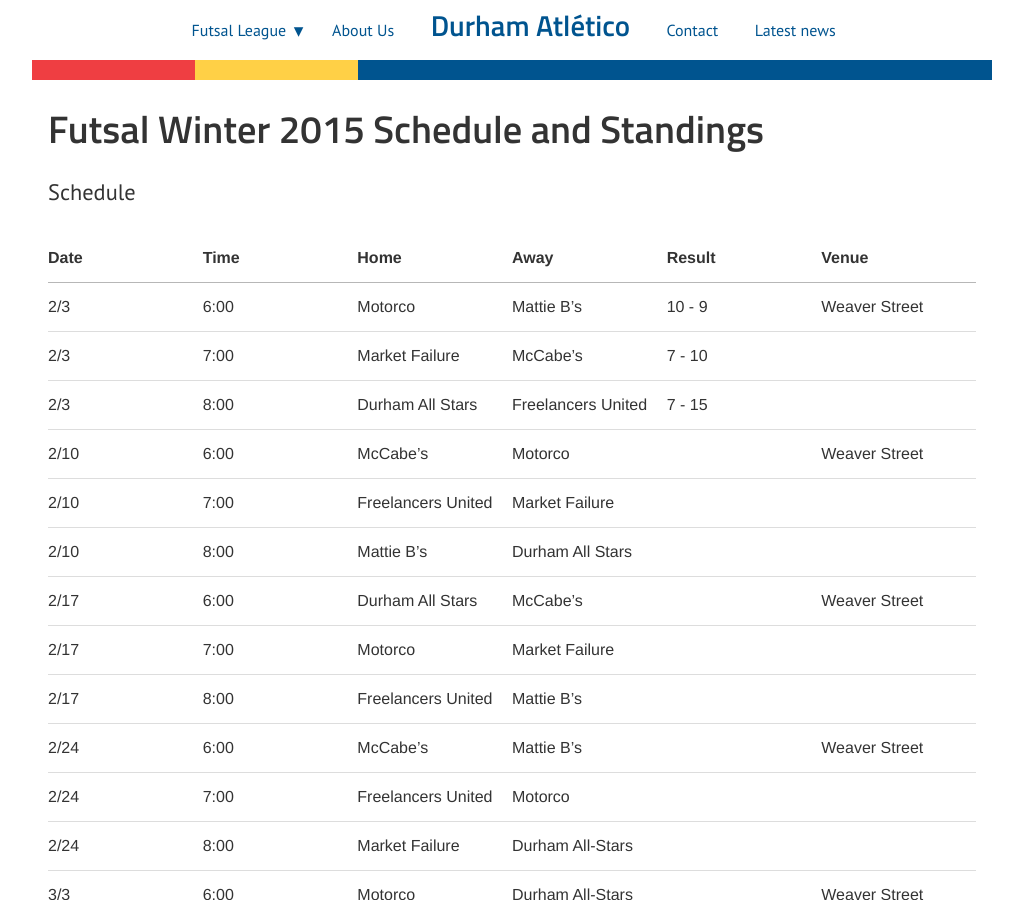
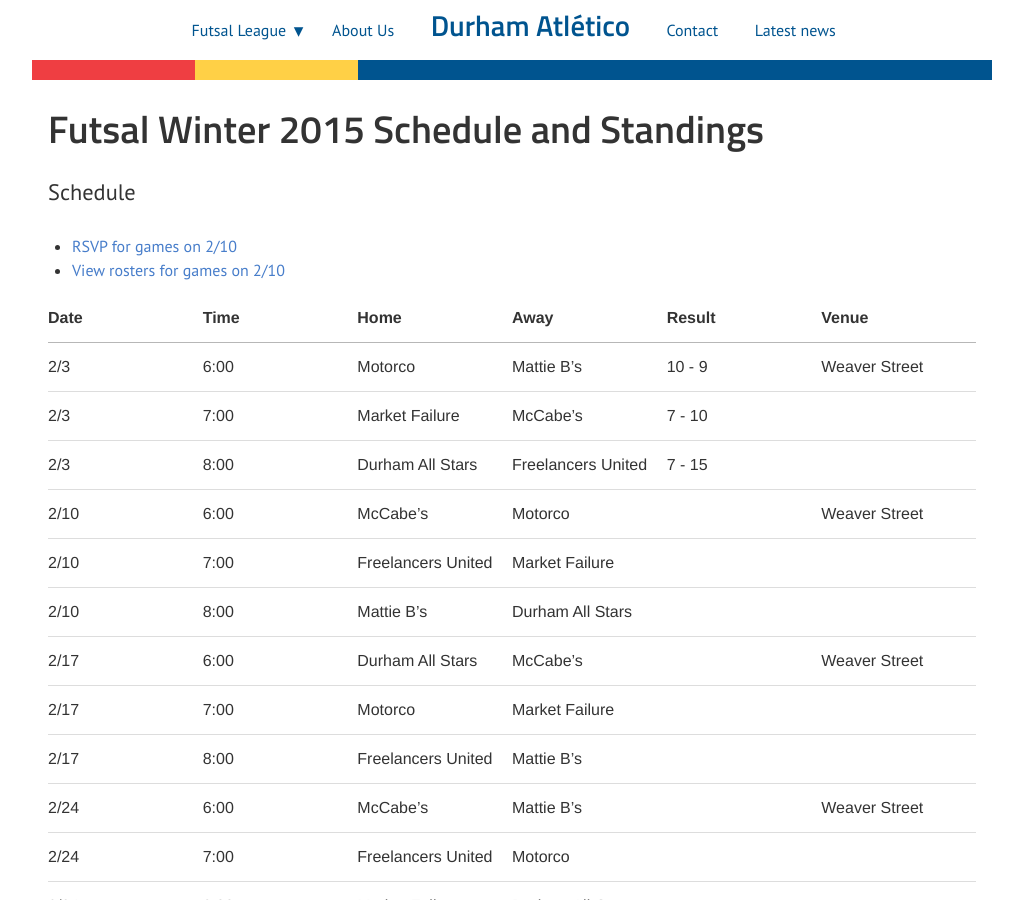
Before and after one commit to durhamatletico/durhamatletico.github.io, a Jekyll site: the page built from futsal/schedule.md, in a window 1280 px wide and 900 px high. Shown: the whole window, without its empty margins (128-1151 px from the left). Built offline with Jekyll 4.4.1, drawn with Linux system fonts in a browser that asks for light colours.

Commit message:
Add links to RSVP and view roster for 2/10

```diff
--- a/futsal/schedule.md
+++ b/futsal/schedule.md
@@ -5,6 +5,9 @@ permalink: /futsal/schedule/
 ---
 
 ## Schedule
+
+- [RSVP for games on 2/10](https://docs.google.com/forms/d/1DgcSE6DD5oc533_5CnWHsri3S_Gg5BWggF2JFOSiPGw/viewform)
+- [View rosters for games on 2/10](https://docs.google.com/spreadsheets/d/1dBXJ5f4XHlwjMbELjvh-2rg7a1mZHebshQruP_8936Q/edit#gid=189431757)
 
 Date          |  Time  |  Home                |  Away                |  Result  |  Venue
 --------------|--------|----------------------|----------------------|----------|-------------------------------------------
```
